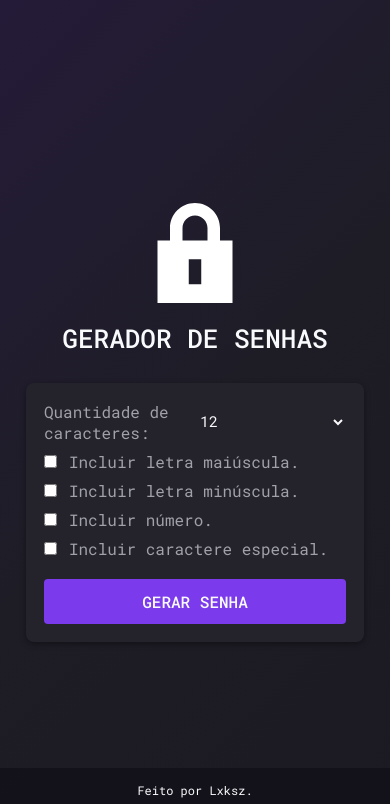
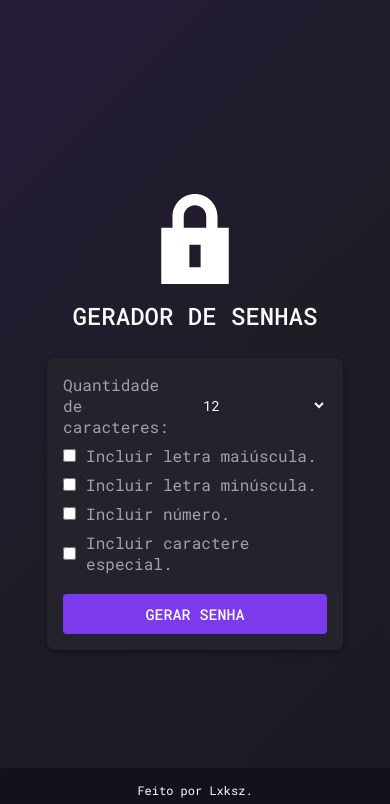
Before and after one commit to lu-stroppa/password, a plain HTML site: page index.html in a window 390 px wide. Shown: the top 804 px of the page. Drawn offline with nearby package versions, Linux system fonts and the light colour scheme.

Commit message:
Update style.css
Terceira atualização para visualização mobile

```diff
--- a/src/style.css
+++ b/src/style.css
@@ -180,8 +180,8 @@ footer {
 
 @media (max-width: 900px) {
     #password-container, #password-items {
-        max-width: 90%;
-        padding: 20px;
+        max-width: 75%;
+        padding: 16px;
     }
 
     #password {
@@ -194,16 +194,16 @@ footer {
     }
 
     #size-select {
-        max-width: 160px;
+        max-width: 140px;
         font-size: 15px;
     }
 
     #title {
-        font-size: 28px;
+        font-size: 26px;
     }
 
     #password-img {
-        width: 110px;
+        width: 100px;
     }
 
     .item {
@@ -215,43 +215,43 @@ footer {
 
 @media (max-width: 600px) {
     #container {
-        gap: 18px;
+        gap: 16px;
         padding: 0 10px;
     }
 
     #password-container, #password-items {
-        width: 95%;
+        width: 85%;
         max-width: none;
-        padding: 18px;
+        padding: 16px;
     }
 
     #password {
-        font-size: 16px;
+        font-size: 15px;
     }
 
     #generate {
-        font-size: 16px;
-        padding: 12px 0;
+        font-size: 15px;
+        padding: 10px 0;
     }
 
     #size-select {
-        max-width: 160px;
-        font-size: 15px;
+        max-width: 140px;
+        font-size: 14px;
     }
 
     #title {
-        font-size: 26px;
+        font-size: 24px;
         text-align: center;
     }
 
     #password-img {
-        width: 100px;
+        width: 90px;
     }
 
     .item {
         flex-direction: row;
         align-items: center;
-        gap: 12px;
+        gap: 10px;
     }
 
     footer {
@@ -261,6 +261,6 @@ footer {
 
     .footer-links {
         flex-wrap: wrap;
-        gap: 14px;
+        gap: 12px;
     }
 }
```
